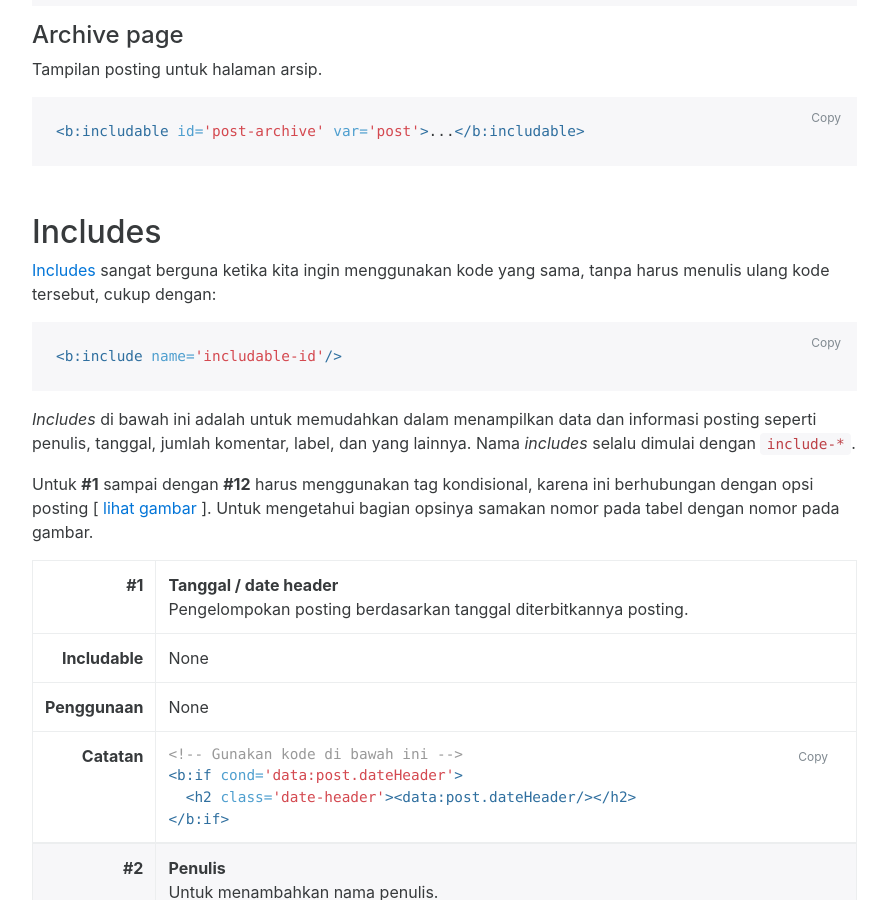
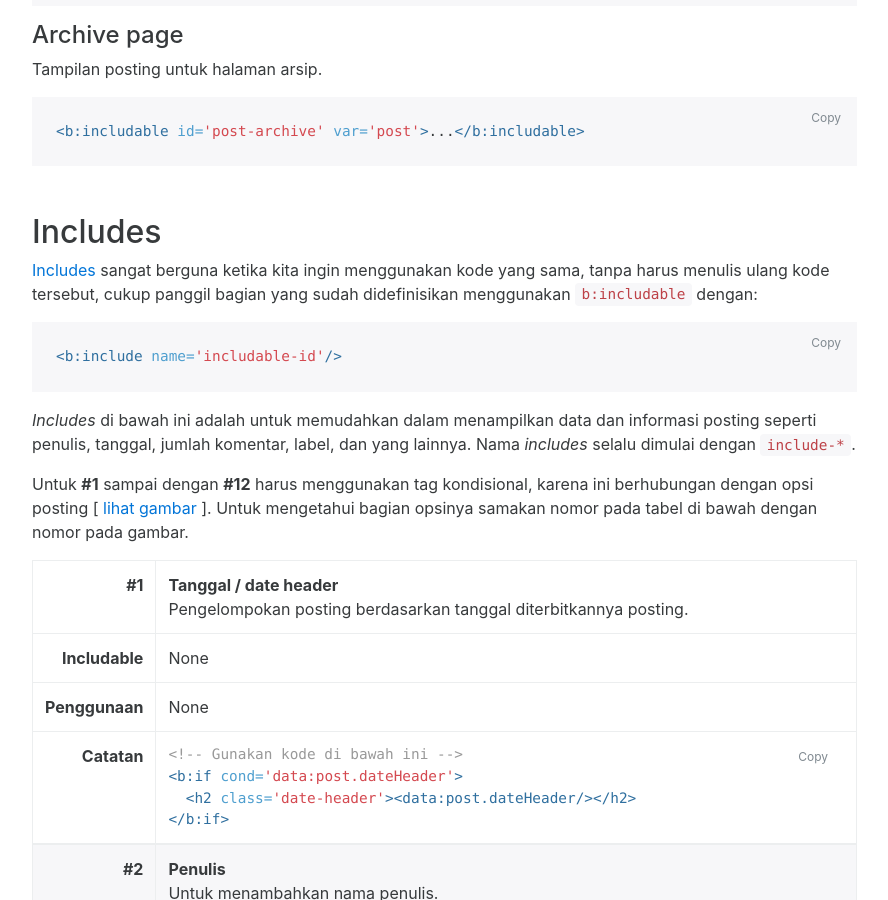
Before and after one commit to taufik-nurrohman/bootsblogger, a Jekyll site: the page built from docs/core-template/blog-posts.md, in a window 1280 px wide and 900 px high, scrolled down 2889 px. Shown: the whole window, without its empty margins (53-941 px from the left). Built offline with Jekyll 4.4.1, drawn with Linux system fonts in a browser that asks for light colours.

Commit message:
memperjelas dokumentasi includes

```diff
--- a/docs/core-template/blog-posts.md
+++ b/docs/core-template/blog-posts.md
@@ -104,7 +104,7 @@ Tampilan posting untuk halaman arsip.
 
 ## Includes
 
-[Includes](https://support.google.com/blogger/answer/46995?hl=en&ref_topic=6321969) sangat berguna ketika kita ingin menggunakan kode yang sama, tanpa harus menulis ulang kode tersebut, cukup dengan:
+[Includes](https://support.google.com/blogger/answer/46995?hl=en&ref_topic=6321969) sangat berguna ketika kita ingin menggunakan kode yang sama, tanpa harus menulis ulang kode tersebut, cukup panggil bagian yang sudah didefinisikan menggunakan `b:includable` dengan:
 
 {% highlight html %}
 <b:include name='includable-id'/>
@@ -112,7 +112,7 @@ Tampilan posting untuk halaman arsip.
 
 *Includes* di bawah ini adalah untuk memudahkan dalam menampilkan data dan informasi posting seperti penulis, tanggal, jumlah komentar, label, dan yang lainnya. Nama *includes* selalu dimulai dengan `include-*`.
 
-Untuk **#1** sampai dengan **#12** harus menggunakan tag kondisional, karena ini berhubungan dengan opsi posting [ <a href="javascript:;" data-toggle="modal" data-target=".image-post-options">lihat gambar</a> ]. Untuk mengetahui bagian opsinya samakan nomor pada tabel dengan nomor pada gambar.
+Untuk **#1** sampai dengan **#12** harus menggunakan tag kondisional, karena ini berhubungan dengan opsi posting [ <a href="javascript:;" data-toggle="modal" data-target=".image-post-options">lihat gambar</a> ]. Untuk mengetahui bagian opsinya samakan nomor pada tabel di bawah dengan nomor pada gambar.
 
 <div class="table-responsive">
   <table class="table table-bordered table-includes">
```
